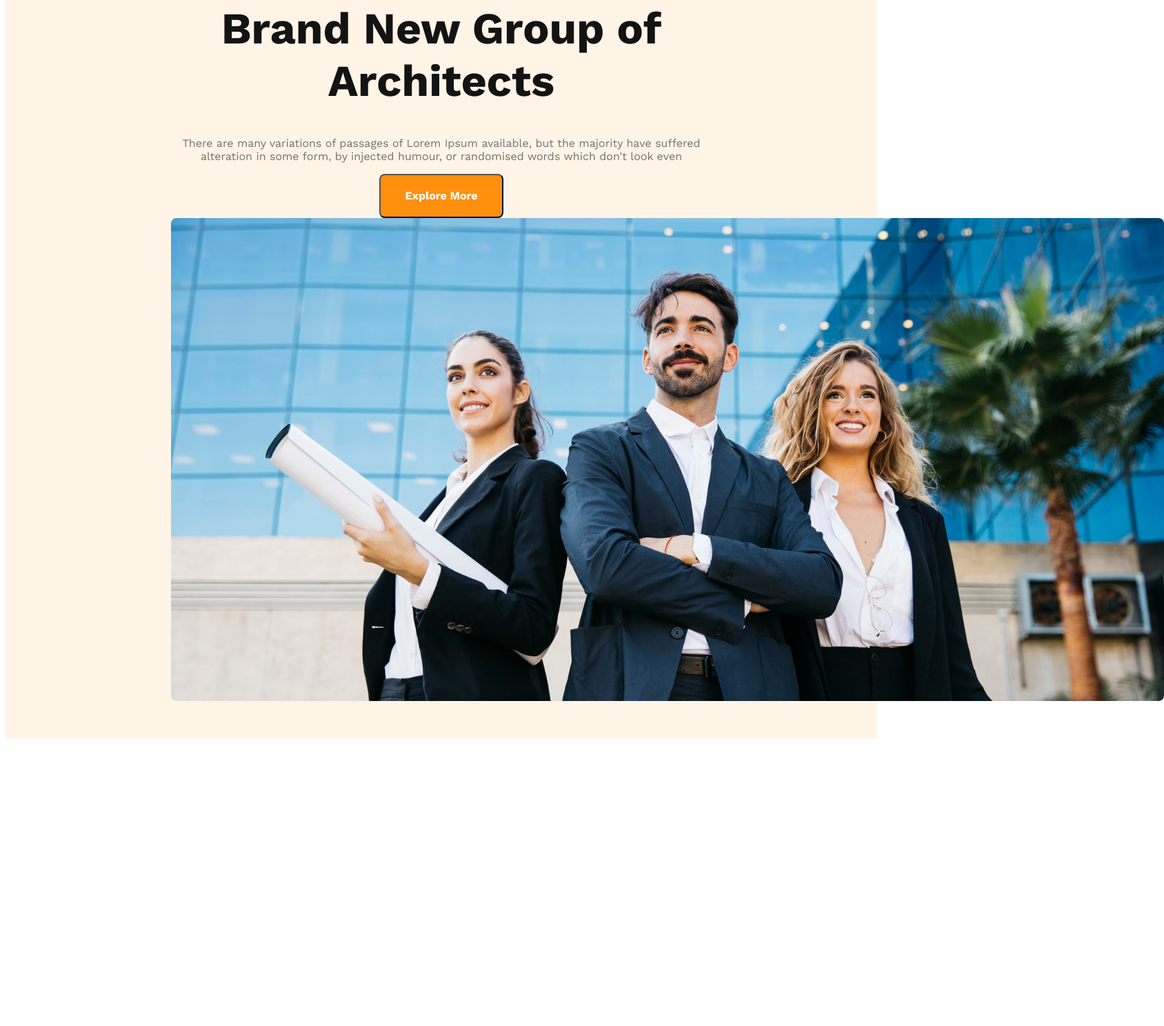
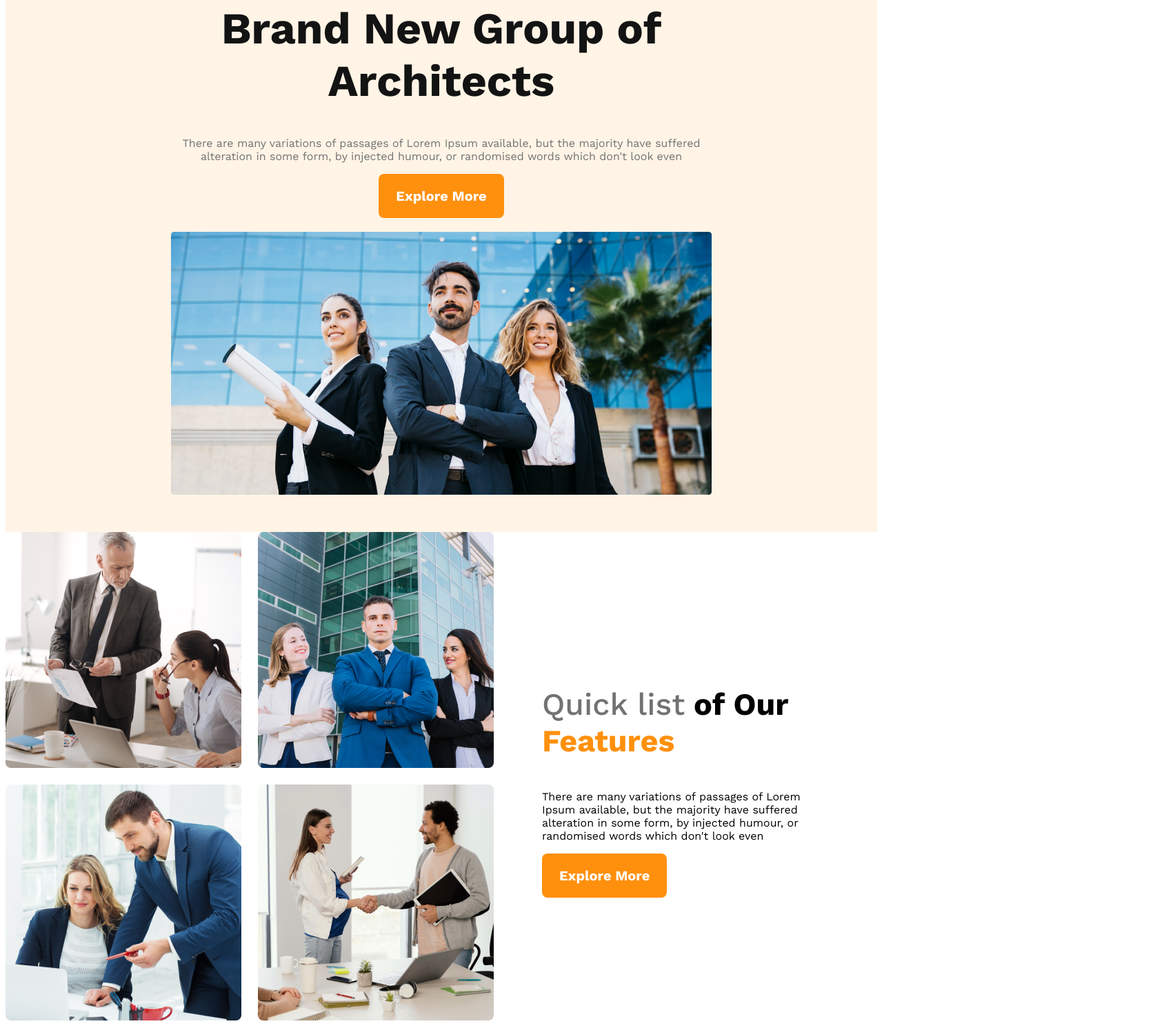
Before and after one commit to zamantech99/G3-Architect, a plain HTML site: page index.html in a window 1280 px wide. Shown: the part 251-1738 px from the top of the page at 69% size, 1688 px wide, since content can reach past the window. Before the commit the page ends 1329 px from the top, so only its background shows below. Drawn offline with nearby package versions, Linux system fonts and the light colour scheme.

Commit message:
feature sections

```diff
--- a/index.html
+++ b/index.html
@@ -7,6 +7,7 @@
     <link rel="stylesheet" href="styles/architect.css">
 </head>
 <body>
+    <!-- Header Start -->
     <header>
         <nav>
             <h3 class="nav-title">G3 Architects</h3>
@@ -30,9 +31,31 @@
             <img src="images/banner.png" alt="">
         </div>
 
+        <!-- Header End -->
     </header>
 
     <main>
+
+        <!-- features sections -->
+        <section class="teams-container">
+            <div class="teams-img-container">
+                <img src="images/team1.png" alt="">
+                <img src="images/team2.png" alt="">
+                <img src="images/team3.png" alt="">
+                <img src="images/team4.png" alt="">
+            </div>
+
+            <div class="teams-content">
+                <h3 class="teams-title"><span class="quick-list">Quick list</span> <span>of Our</span> <span class="text-features">Features</span></h3>
+                <p class="teams-description">
+                    There are many variations of passages of Lorem Ipsum available, but the majority have suffered alteration in some form, by injected humour, or randomised words which don't look even
+                </p>
+                <button class="btn-primary">Explore More</button>
+
+            </div>
+
+        </section>
+
 
     </main>
 
--- a/styles/architect.css
+++ b/styles/architect.css
@@ -11,15 +11,17 @@
 
 
 .btn-primary {
-    width: 180px;
-    height: 64px;
-    flex-shrink: 0;
+    /* width: 180px;
+    height: 64px;    */
+
+    border: 0;
     border-radius: 8px;
     background: #FF900E;
     color: #FFF;
-    text-align: center;
-    font-size: 1rem;
+    padding: 20px 25px;
+    font-size: 1.25rem;
     font-weight: 600;
+    cursor: pointer;
 
 }
 
@@ -89,3 +91,86 @@ nav li a {
     font-weight: 400;
 
 }
+
+.banner img {
+    margin-top: 20px;
+    width: 100%;
+}
+
+
+
+/* *********************************** */
+/* MAIN STYLES */
+/* *********************************** */
+
+main {
+    max-width: 1440px;
+    margin: 0 auto;
+}
+
+
+
+/* *********************************** */
+/* Teams STYLES */
+/* *********************************** */
+
+.teams-container {
+    display: flex;
+    align-items: center;
+
+}
+
+.teams-img-container {
+    display: grid;
+    grid-template-columns: repeat(2, 1fr);
+    gap: 1.5rem ;
+}
+
+.teams-content {
+
+    padding-left: 70px;
+    padding-right: 70px;
+}
+
+.teams-title {
+    font-size: 2.8rem;
+    max-width: 468px;
+}
+
+.teams-title .quick-list {
+    color: #727272;
+    font-weight: 500;
+
+}
+
+.teams-title .text-features {
+    color: #FF900E;
+    font-weight: 700;
+}
+/* *********************************** */
+/* RESPONSIVE STYLES */
+/* *********************************** */
+
+/* Mobile Device */
+@media screen and (max-width:576px ) {
+
+    header {
+        padding: 20px;
+    }
+
+    nav {
+        flex-direction: column;
+    }
+}
+
+
+/* Tablet or Medium Device */
+@media screen and (min-width:576px) and (max-width:960px) {
+
+    header {
+        padding: 40px;
+    }
+    nav {
+        flex-direction: column;
+    }
+}
```
